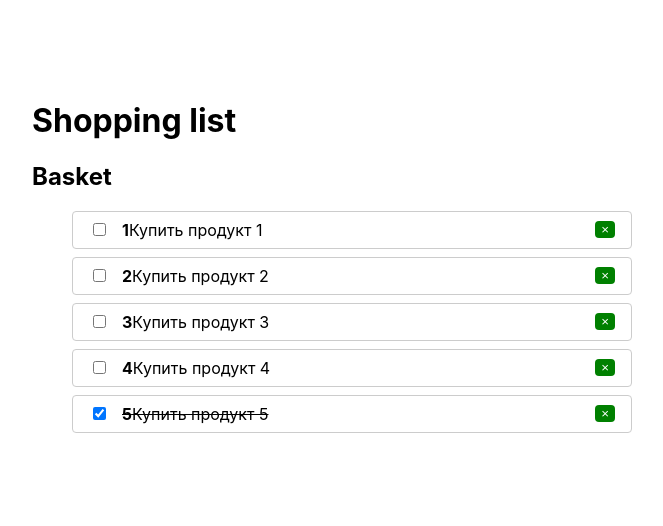
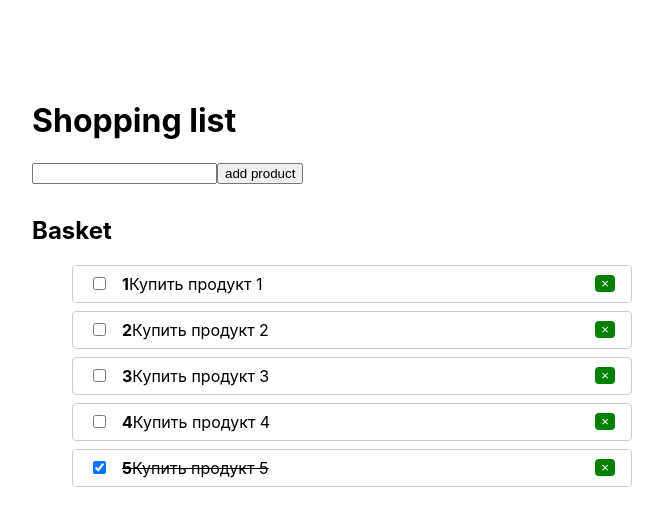
Before and after one commit to PGVlasov/Project1, a React (Create React App) app: page / in a window 1280 px wide. Shown: the top 526 px of the page, without its empty margins (308-971 px from the left). Built offline with nearby package versions, Linux system fonts and the light colour scheme.

Commit message:
+delite button +add button

```diff
--- a/src/App.js
+++ b/src/App.js
@@ -1,5 +1,7 @@
 import React from "react";
 import ToDoList from "./Todo/todolist";
+import Context from "./context";
+import AddTodo from "./Todo/AddTodo";
 
 function App() {
   const [todos, setTodos] = React.useState([
@@ -7,14 +9,14 @@ function App() {
     { id: 2, complited: false, title: "Купить продукт 2" },
     { id: 3, complited: false, title: "Купить продукт 3" },
     { id: 4, complited: false, title: "Купить продукт 4" },
-    { id: 5, complited: true, title: "Купить продукт 5" } //при true  продукт должен быть зачернут, не раб
+    { id: 5, complited: true, title: "Купить продукт 5" }
   ]);
 
   function selectMarkTodo(id) {
     setTodos(
       todos.map(todo => {
         if (todo.id === id) {
-          todo.complided = !todo.complided;
+          todo.complited = !todo.complited;
         }
 
         return todo;
@@ -22,12 +24,35 @@ function App() {
     );
   }
 
+  function removeProd(id) {
+    setTodos(todos.filter(todo => todo.id !== id));
+  }
+
+  function addProd(title) {
+    setTodos(
+      todos.concat([
+        {
+          title,
+          id: Date.now(),
+          complited: false
+        }
+      ])
+    );
+  }
+
   return (
-    <div className="wrapper">
-      <h1>Shopping list</h1>
-      <h2>Basket</h2>
-      <ToDoList todos={todos} onSelectMark={selectMarkTodo} />
-    </div>
+    <Context.Provider value={{ removeProd }}>
+      <div className="wrapper">
+        <h1>Shopping list</h1>
+        <AddTodo onCreate={addProd} />
+        <h2>Basket</h2>
+        {todos.length ? (
+          <ToDoList todos={todos} onSelectMark={selectMarkTodo} />
+        ) : (
+          <p> List is empty!</p>
+        )}
+      </div>
+    </Context.Provider>
   );
 }
 
--- /dev/null
+++ b/src/Todo/AddTodo.js
@@ -0,0 +1,28 @@
+import React, { useState } from "react";
+import PropTypes from "prop-types";
+
+function AddTodo({ onCreate }) {
+  const [value, setValue] = useState("");
+
+  function submitProduct(event) {
+    event.preventDefault();
+
+    if (value.trim()) {
+      onCreate(value);
+      setValue("");
+    }
+  }
+
+  return (
+    <form style={{ marginBottom: "2rem" }} onSubmit={submitProduct}>
+      <input value={value} onChange={event => setValue(event.target.value)} />
+      <button type="submit">add product</button>
+    </form>
+  );
+}
+
+AddTodo.propTypes = {
+  onCreate: PropTypes.func.isRequired
+};
+
+export default AddTodo;
--- a/src/Todo/todoitems.js
+++ b/src/Todo/todoitems.js
@@ -1,5 +1,6 @@
-import React from "react";
+import React, { useContext } from "react";
 import PropTypes from "prop-types";
+import Context from "../context";
 
 const styles = {
   li: {
@@ -14,39 +15,34 @@ const styles = {
   input: {
     marginRight: "1rem"
   },
-  rem: {
+  remove: {
     background: "green",
     borderRadius: "4px",
     color: "#fff",
     border: "none"
   }
-  /*done: {
-        textDecoration: 'line-through'
-    }*/
 };
 
 function ToDoItem({ todo, index, onChange }) {
-  /* console.log('todo', todo)*/ /*работает*/
-  const classes = [];
-
-  if (todo.complited) {
-    classes.push("done"); /* должен зачеркнуться, не работает */
-  }
-
+  const { removeProd } = useContext(Context);
   return (
     <li style={styles.li}>
-      <span className={classes.join(" ")}>
+      <span className={todo.complited ? "done" : ""}>
         <input
           type="checkbox"
-          checked={todo.complited} /* не работает*/
+          checked={todo.complited}
           style={styles.input}
-          onChange={() => onChange(todo.id)}
+          onChange={() => {
+            onChange(todo.id);
+          }}
         />
         <strong>{index + 1}</strong>
         {todo.title}
       </span>
 
-      <button style={styles.rem}>&times;</button>
+      <button style={styles.remove} onClick={() => removeProd(todo.id)}>
+        &times;
+      </button>
     </li>
   );
 }
--- /dev/null
+++ b/src/context.js
@@ -0,0 +1,5 @@
+import React from "react";
+
+const Context = React.createContext();
+
+export default Context;
```
